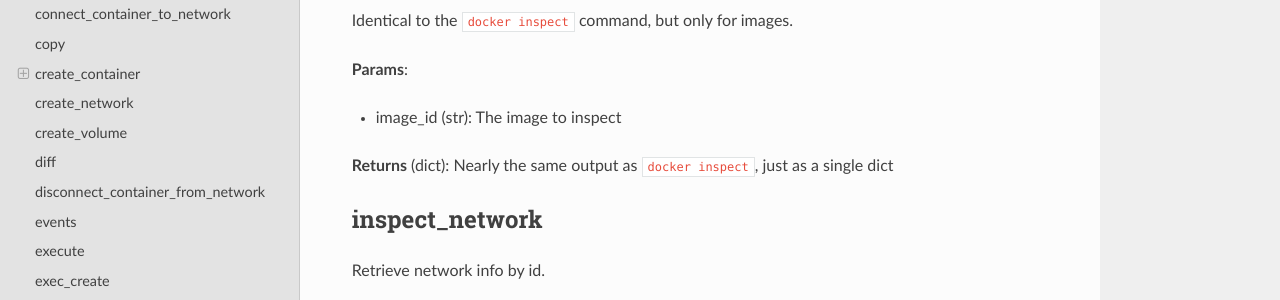
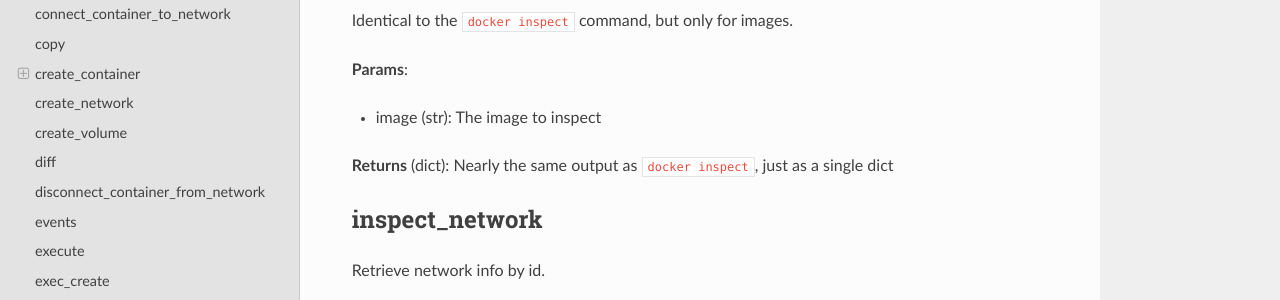
Before and after one commit to docker/docker-py, an MkDocs documentation site: the page built from docs/api.md, in a window 1280 px wide and 900 px high, scrolled down 12836 px. Shown: the part 150-450 px from the top of the window. Built offline with MkDocs 1.6.1, drawn with Linux system fonts in a browser that asks for light colours; nearby versions of some CDN libraries; old or Windows-style settings are respelled for this version of MkDocs.

```diff
--- a/docs/api.md
+++ b/docs/api.md
@@ -606,7 +606,7 @@ Identical to the `docker inspect` command, but only for images.
 
 **Params**:
 
-* image_id (str): The image to inspect
+* image (str): The image to inspect
 
 **Returns** (dict): Nearly the same output as `docker inspect`, just as a
 single dict
```
